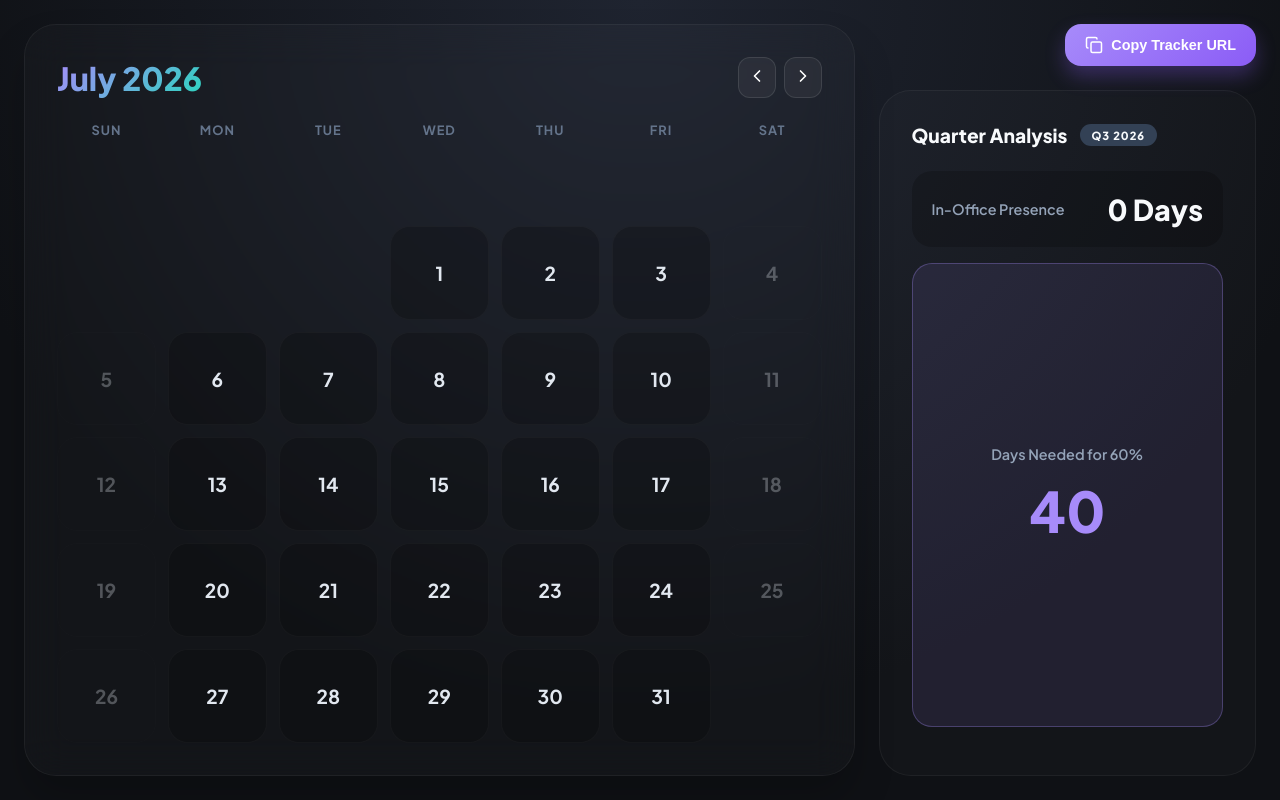
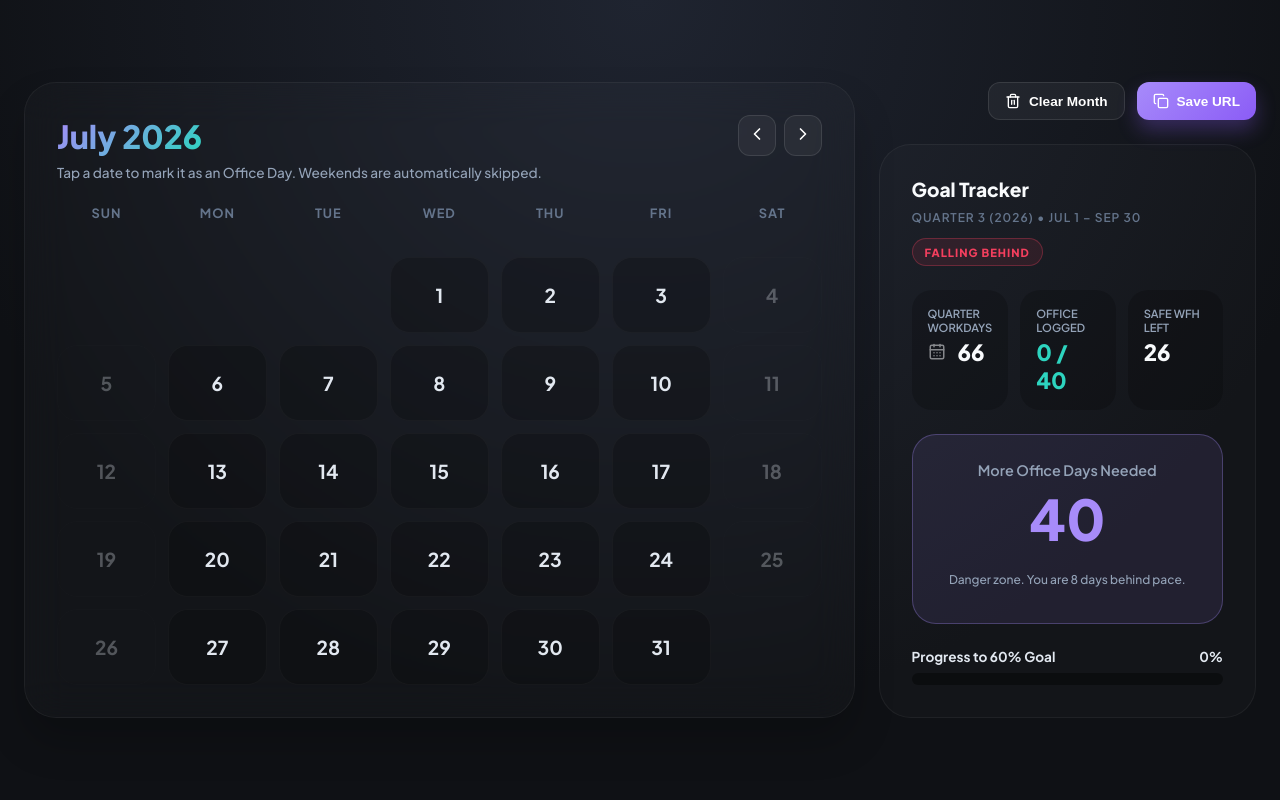
Before and after one commit to Adityakumar09/OfficePulse, a React (Vite) app in the folder client/: page /u/1 in a window 1280 px wide. Built offline with nearby package versions, Linux system fonts and the light colour scheme; no server answers.

Commit message:
fixed the dashboard and whole css

```diff
--- a/client/src/index.css
+++ b/client/src/index.css
@@ -5,5 +5,5 @@
 }
 body {
   background-color: #0f1115;
-  overflow: hidden; /* Hard-stops any accidental scrolling */
+  /* Removed overflow: hidden so we can scroll! */
 }
--- a/client/src/pages/Dashboard.css
+++ b/client/src/pages/Dashboard.css
@@ -1,8 +1,8 @@
 @import url('https://fonts.googleapis.com/css2?family=Plus+Jakarta+Sans:wght@400;500;600;700;800&display=swap');
 
 .dashboard-wrapper {
-  height: 100vh;
-  width: 100vw;
+  min-height: 100vh; /* Changed from fixed height */
+  width: 100%;
   background-color: #0f1115;
   background-image: radial-gradient(circle at 50% 0%, #1f2430 0%, #0f1115 70%);
   color: #e2e8f0;
@@ -11,8 +11,7 @@
   justify-content: center;
   align-items: center;
   padding: 24px;
-  box-sizing: border-box;
-  overflow: hidden; /* Prevents scrolling */
+  overflow-y: auto; /* Unlocks vertical scrolling */
 }
 
 .dashboard-container {
@@ -21,10 +20,8 @@
   gap: 24px;
   width: 100%;
   max-width: 1400px;
-  height: 100%;
-  max-height: 900px;
+  /* Removed max-height so it can stretch if needed */
 }
-
 /* --- Left Side: Calendar --- */
 .calendar-panel {
   background: rgba(255, 255, 255, 0.02);
@@ -41,7 +38,7 @@
   display: flex;
   justify-content: space-between;
   align-items: center;
-  margin-bottom: 24px;
+  margin-bottom: 8px;
 }
 
 .month-title {
@@ -53,208 +50,135 @@
   margin: 0;
 }
 
-.month-nav {
-  display: flex;
-  gap: 8px;
-}
+.instruction-text { font-size: 0.85rem; color: #94a3b8; margin-bottom: 24px; font-weight: 500; }
+.month-nav { display: flex; gap: 8px; }
 
 .nav-btn {
-  background: rgba(255, 255, 255, 0.05);
-  border: 1px solid rgba(255, 255, 255, 0.1);
-  color: white;
-  border-radius: 12px;
-  padding: 8px;
-  cursor: pointer;
-  transition: 0.2s all;
+  background: rgba(255, 255, 255, 0.05); border: 1px solid rgba(255, 255, 255, 0.1);
+  color: white; border-radius: 12px; padding: 8px; cursor: pointer; transition: 0.2s all;
 }
+.nav-btn:hover { background: rgba(255, 255, 255, 0.15); transform: translateY(-2px); }
 
-.nav-btn:hover {
-  background: rgba(255, 255, 255, 0.15);
-  transform: translateY(-2px);
-}
-
-.calendar-grid {
-  display: grid;
-  grid-template-columns: repeat(7, 1fr);
-  gap: 12px;
-  flex-grow: 1;
-}
+.calendar-grid { display: grid; grid-template-columns: repeat(7, 1fr); gap: 12px; flex-grow: 1; }
 
 .weekday-header {
-  text-align: center;
-  font-size: 0.8rem;
-  font-weight: 700;
-  text-transform: uppercase;
-  letter-spacing: 1px;
-  color: #64748b;
-  padding-bottom: 8px;
+  text-align: center; font-size: 0.8rem; font-weight: 700;
+  text-transform: uppercase; letter-spacing: 1px; color: #64748b; padding-bottom: 8px;
 }
 
 .day-cell {
-  background: rgba(0, 0, 0, 0.2);
-  border: 1px solid rgba(255, 255, 255, 0.03);
-  border-radius: 20px;
-  display: flex;
-  flex-direction: column;
-  justify-content: center;
-  align-items: center;
-  cursor: pointer;
-  transition: 0.3s all cubic-bezier(0.4, 0, 0.2, 1);
-  position: relative;
-  overflow: hidden;
+  background: rgba(0, 0, 0, 0.2); border: 1px solid rgba(255, 255, 255, 0.03);
+  border-radius: 20px; display: flex; flex-direction: column; justify-content: center;
+  align-items: center; cursor: pointer; transition: 0.3s all cubic-bezier(0.4, 0, 0.2, 1);
+  position: relative; overflow: hidden; min-height: 60px; /* Helps mobile grid */
+}
+.day-cell:hover:not(.disabled) { border-color: rgba(45, 212, 191, 0.4); transform: scale(0.96); }
+.day-cell.disabled { opacity: 0.3; cursor: not-allowed; background: transparent; }
+.day-cell.logged {
+  background: rgba(45, 212, 191, 0.15); border-color: rgba(45, 212, 191, 0.4);
+  color: #2dd4bf; box-shadow: inset 0 0 20px rgba(45, 212, 191, 0.1);
 }
 
-.day-cell:hover:not(.disabled) {
-  border-color: rgba(45, 212, 191, 0.4);
-  transform: scale(0.96);
+.day-number { font-size: 1.2rem; font-weight: 700; z-index: 2; }
+.logged-dot {
+  width: 6px; height: 6px; background: #2dd4bf; border-radius: 50%;
+  position: absolute; bottom: 12px; box-shadow: 0 0 10px #2dd4bf;
 }
 
-.day-cell.disabled {
-  opacity: 0.3;
-  cursor: not-allowed;
-  background: transparent;
+/* --- Right Side: Stats & Controls --- */
+.stats-panel { display: flex; flex-direction: column; gap: 24px; }
+.top-bar { display: flex; justify-content: flex-end; gap: 12px; position: relative; flex-wrap: wrap; }
+
+.action-btn {
+  background: rgba(255, 255, 255, 0.05); border: 1px solid rgba(255, 255, 255, 0.1);
+  border-radius: 12px; color: white; padding: 10px 16px; font-weight: 600;
+  font-size: 0.85rem; cursor: pointer; display: flex; align-items: center; gap: 8px; transition: 0.2s all;
+}
+.action-btn:hover { background: rgba(255, 255, 255, 0.1); border-color: rgba(255, 255, 255, 0.2); }
+.clear-btn:hover { background: rgba(244, 63, 94, 0.1); border-color: rgba(244, 63, 94, 0.4); color: #f43f5e; }
+.copy-btn { background: linear-gradient(135deg, #a78bfa, #8b5cf6); border: none; box-shadow: 0 10px 20px rgba(139, 92, 246, 0.3); }
+.copy-btn:hover { transform: translateY(-2px); box-shadow: 0 15px 25px rgba(139, 92, 246, 0.4); background: linear-gradient(135deg, #b8a1fa, #9d74f7); }
+
+.popup-toast {
+  position: absolute; top: 50px; right: 0; background: #2dd4bf; color: #042f2e;
+  padding: 12px 16px; border-radius: 12px; font-size: 0.8rem; font-weight: 700;
+  box-shadow: 0 10px 20px rgba(45, 212, 191, 0.2); animation: slideIn 0.3s forwards; pointer-events: none; z-index: 50;
+}
+@keyframes slideIn { from { opacity: 0; transform: translateY(-10px); } to { opacity: 1; transform: translateY(0); } }
+
+/* --- Analysis Card --- */
+.analysis-card {
+  background: rgba(255, 255, 255, 0.02); border: 1px solid rgba(255, 255, 255, 0.05);
+  border-radius: 32px; padding: 32px; flex-grow: 1; display: flex; flex-direction: column; justify-content: space-between;
 }
 
-.day-cell.logged {
-  background: rgba(45, 212, 191, 0.15);
-  border-color: rgba(45, 212, 191, 0.4);
-  color: #2dd4bf;
-  box-shadow: inset 0 0 20px rgba(45, 212, 191, 0.1);
+/* Locked Header Height */
+.analysis-header {
+  display: flex; justify-content: space-between; align-items: center;
+  margin-bottom: 24px; min-height: 45px; flex-wrap: wrap; gap: 12px;
+}
+.analysis-title { font-size: 1.2rem; font-weight: 800; color: #f8fafc; margin: 0 0 4px 0; }
+.date-span { font-size: 0.75rem; color: #64748b; font-weight: 600; text-transform: uppercase; letter-spacing: 1px; }
+
+.status-badge {
+  padding: 6px 12px; border-radius: 20px; font-size: 0.7rem; font-weight: 800;
+  text-transform: uppercase; letter-spacing: 1px; display: flex; align-items: center; gap: 6px; border: 1px solid transparent;
+}
+.status-met { background: rgba(45, 212, 191, 0.1); color: #2dd4bf; border-color: rgba(45, 212, 191, 0.3); }
+.status-track { background: rgba(56, 189, 248, 0.1); color: #38bdf8; border-color: rgba(56, 189, 248, 0.3); }
+.status-warning { background: rgba(250, 204, 21, 0.1); color: #facc15; border-color: rgba(250, 204, 21, 0.3); }
+.status-critical { background: rgba(244, 63, 94, 0.1); color: #f43f5e; border-color: rgba(244, 63, 94, 0.3); }
+
+.metrics-grid { display: grid; grid-template-columns: repeat(3, 1fr); gap: 12px; margin-bottom: 24px; }
+.mini-stat { background: rgba(0, 0, 0, 0.2); border-radius: 20px; padding: 16px; display: flex; flex-direction: column; gap: 4px; }
+.mini-stat-label { font-size: 0.7rem; color: #94a3b8; font-weight: 600; text-transform: uppercase; }
+.mini-stat-value { font-size: 1.4rem; font-weight: 800; color: #f8fafc; display: flex; align-items: center; gap: 6px;}
+.mini-stat-value.accent { color: #2dd4bf; }
+.mini-icon { opacity: 0.5; }
+
+/* LOCKED HIGHLIGHT BOX HEIGHT */
+.stat-box.highlight {
+  background: rgba(167, 139, 250, 0.1); border: 1px solid rgba(167, 139, 250, 0.3);
+  border-radius: 24px; padding: 24px; text-align: center; margin-bottom: 24px;
+  min-height: 190px; /* This stops the box from resizing */
+  display: flex; flex-direction: column; justify-content: center; align-items: center;
+}
+.highlight .stat-label { font-size: 0.9rem; color: #94a3b8; font-weight: 600; }
+.highlight .stat-value { display: block; font-size: 3.5rem; color: #a78bfa; font-weight: 800; margin-top: 4px; }
+
+/* LOCKED EXPLAINER TEXT HEIGHT */
+.badge-explainer {
+  font-size: 0.75rem; color: #94a3b8; font-weight: 500;
+  display: flex; align-items: center; justify-content: center;
+  min-height: 36px; margin-top: 8px; width: 100%;
 }
 
-.day-number {
-  font-size: 1.2rem;
-  font-weight: 700;
-  z-index: 2;
+.progress-container { width: 100%; display: flex; flex-direction: column; gap: 8px; }
+.progress-header { display: flex; justify-content: space-between; font-size: 0.85rem; font-weight: 700; color: #e2e8f0; }
+.progress-track { width: 100%; height: 12px; background: rgba(0, 0, 0, 0.4); border-radius: 10px; overflow: hidden; }
+.progress-fill { height: 100%; border-radius: 10px; transition: width 0.8s cubic-bezier(0.4, 0, 0.2, 1); }
+
+/* ========================================= */
+/* 📱 MOBILE RESPONSIVENESS */
+/* ========================================= */
+@media (max-width: 1024px) {
+  .dashboard-wrapper {
+    height: auto;
+    min-height: 100vh;
+    overflow-y: auto;
+    padding: 16px;
+  }
+  .dashboard-container {
+    grid-template-columns: 1fr;
+    height: auto;
+    max-height: none;
+  }
+  .calendar-panel, .analysis-card { padding: 20px; }
+  .month-title { font-size: 1.5rem; }
+  .calendar-grid { gap: 6px; }
+  .day-cell { border-radius: 12px; min-height: 50px; }
+  .day-number { font-size: 1rem; }
+  .metrics-grid { grid-template-columns: 1fr; }
+  .top-bar { justify-content: center; }
+  .action-btn { flex-grow: 1; justify-content: center; }
 }
-
-.logged-dot {
-  width: 6px;
-  height: 6px;
-  background: #2dd4bf;
-  border-radius: 50%;
-  position: absolute;
-  bottom: 12px;
-  box-shadow: 0 0 10px #2dd4bf;
-}
-
-/* --- Right Side: Stats & Copy --- */
-.stats-panel {
-  display: flex;
-  flex-direction: column;
-  gap: 24px;
-}
-
-.top-bar {
-  display: flex;
-  justify-content: flex-end;
-  position: relative;
-}
-
-.copy-btn {
-  background: linear-gradient(135deg, #a78bfa, #8b5cf6);
-  border: none;
-  border-radius: 16px;
-  color: white;
-  padding: 12px 20px;
-  font-weight: 700;
-  font-size: 0.9rem;
-  cursor: pointer;
-  display: flex;
-  align-items: center;
-  gap: 8px;
-  box-shadow: 0 10px 20px rgba(139, 92, 246, 0.3);
-  transition: 0.2s all;
-}
-
-.copy-btn:hover {
-  transform: translateY(-2px);
-  box-shadow: 0 15px 25px rgba(139, 92, 246, 0.4);
-}
-
-.popup-toast {
-  position: absolute;
-  top: 60px;
-  right: 0;
-  background: #2dd4bf;
-  color: #042f2e;
-  padding: 12px 16px;
-  border-radius: 12px;
-  font-size: 0.8rem;
-  font-weight: 700;
-  box-shadow: 0 10px 20px rgba(45, 212, 191, 0.2);
-  opacity: 0;
-  transform: translateY(-10px);
-  animation: slideIn 0.3s forwards;
-  pointer-events: none;
-}
-
-@keyframes slideIn {
-  to { opacity: 1; transform: translateY(0); }
-}
-
-.analysis-card {
-  background: rgba(255, 255, 255, 0.02);
-  border: 1px solid rgba(255, 255, 255, 0.05);
-  border-radius: 32px;
-  padding: 32px;
-  flex-grow: 1;
-  display: flex;
-  flex-direction: column;
-}
-
-.analysis-title {
-  font-size: 1.2rem;
-  font-weight: 800;
-  color: #f8fafc;
-  margin: 0 0 24px 0;
-  display: flex;
-  align-items: center;
-  gap: 12px;
-}
-
-.analysis-title span {
-  background: #334155;
-  padding: 4px 12px;
-  border-radius: 20px;
-  font-size: 0.7rem;
-  text-transform: uppercase;
-  letter-spacing: 1px;
-}
-
-.stat-box {
-  background: rgba(0, 0, 0, 0.2);
-  border-radius: 20px;
-  padding: 20px;
-  margin-bottom: 16px;
-  display: flex;
-  justify-content: space-between;
-  align-items: center;
-}
-
-.stat-box.highlight {
-  background: rgba(167, 139, 250, 0.1);
-  border: 1px solid rgba(167, 139, 250, 0.3);
-  flex-grow: 1;
-  flex-direction: column;
-  justify-content: center;
-  text-align: center;
-}
-
-.stat-label {
-  font-size: 0.9rem;
-  color: #94a3b8;
-  font-weight: 600;
-}
-
-.stat-value {
-  font-size: 1.8rem;
-  font-weight: 800;
-  color: #f8fafc;
-}
-
-.highlight .stat-value {
-  font-size: 3.5rem;
-  color: #a78bfa;
-  margin-top: 12px;
-}
--- a/client/src/pages/Dashboard.jsx
+++ b/client/src/pages/Dashboard.jsx
@@ -2,8 +2,8 @@ import React, { useState, useEffect } from 'react';
 import { useParams } from 'react-router-dom';
 import axios from 'axios';
 import { format, addMonths, subMonths, startOfMonth, endOfMonth, eachDayOfInterval, isWeekend, getDay } from 'date-fns';
-import { ChevronLeft, ChevronRight, Copy, Check } from 'lucide-react';
-import './Dashboard.css'; // <-- Importing our custom CSS!
+import { ChevronLeft, ChevronRight, Copy, Check, Trash2, CalendarDays } from 'lucide-react';
+import './Dashboard.css';
 
 export default function Dashboard() {
   const { uuid } = useParams();
@@ -11,7 +11,6 @@ export default function Dashboard() {
   const [currentDate, setCurrentDate] = useState(new Date());
   const [showToast, setShowToast] = useState(false);
 
-  // Data Fetching
   const fetchAttendance = async () => {
     try {
       const response = await axios.get(`http://localhost:5000/api/attendance/${uuid}`);
@@ -22,14 +21,11 @@ export default function Dashboard() {
     }
   };
 
-  useEffect(() => {
-    fetchAttendance();
-  }, [uuid]);
+  useEffect(() => { fetchAttendance(); }, [uuid]);
 
   const toggleDay = async (date) => {
     const dateStr = format(date, 'yyyy-MM-dd');
     const isLogged = records.find(r => r.date === dateStr);
-
     try {
       if (isLogged) {
         await axios.delete('http://localhost:5000/api/attendance/remove', { data: { userId: uuid, date: dateStr } });
@@ -42,30 +38,51 @@ export default function Dashboard() {
     }
   };
 
-  // Copy to clipboard logic
+  const clearCurrentMonth = async () => {
+    if (!window.confirm("Are you sure you want to clear all office days for this month?")) return;
+    const currentMonthRecords = records.filter(r => {
+      const recDate = new Date(r.date);
+      return recDate.getMonth() === currentDate.getMonth() && recDate.getFullYear() === currentDate.getFullYear();
+    });
+    try {
+      await Promise.all(currentMonthRecords.map(r =>
+        axios.delete('http://localhost:5000/api/attendance/remove', { data: { userId: uuid, date: r.date } })
+      ));
+      fetchAttendance();
+    } catch (error) {
+      console.error("Failed to clear month:", error);
+    }
+  };
+
   const handleCopy = () => {
     navigator.clipboard.writeText(window.location.href);
     setShowToast(true);
     setTimeout(() => setShowToast(false), 3000);
   };
 
-  // Calendar Math
   const monthStart = startOfMonth(currentDate);
   const monthEnd = endOfMonth(monthStart);
   const daysInMonth = eachDayOfInterval({ start: monthStart, end: monthEnd });
   const startingDayOffset = getDay(monthStart);
 
-  // Quarter Math
+  // --- SMART PACING ENGINE ---
   const getQuarterStats = () => {
-    const now = new Date();
-    const currentYear = now.getFullYear();
-    const currentQuarter = Math.floor(now.getMonth() / 3);
+    const today = new Date();
+    const currentYear = today.getFullYear();
+    const currentQuarter = Math.floor(today.getMonth() / 3);
     const qStart = new Date(currentYear, currentQuarter * 3, 1);
     const qEnd = new Date(currentYear, currentQuarter * 3 + 3, 0);
 
     let totalQuarterWorkdays = 0;
     for (let d = new Date(qStart); d <= qEnd; d.setDate(d.getDate() + 1)) {
       if (!isWeekend(d)) totalQuarterWorkdays++;
+    }
+
+    // Calculate how many working days have passed UP TO TODAY
+    let passedWorkdays = 0;
+    const effectiveToday = today > qEnd ? qEnd : (today < qStart ? qStart : today);
+    for (let d = new Date(qStart); d <= effectiveToday; d.setDate(d.getDate() + 1)) {
+      if (!isWeekend(d)) passedWorkdays++;
     }
 
     const quarterOfficeRecords = records.filter(r => {
@@ -76,12 +93,53 @@ export default function Dashboard() {
     const officeCount = quarterOfficeRecords.length;
     const mandateTarget = Math.ceil(totalQuarterWorkdays * 0.60);
     const remainingNeeded = Math.max(0, mandateTarget - officeCount);
+    const wfhAllowance = totalQuarterWorkdays - mandateTarget;
+    const overallCompletionPercentage = mandateTarget > 0 ? Math.min(Math.round((officeCount / mandateTarget) * 100), 100) : 0;
+
+    // PACING LOGIC
+    const expectedPace = Math.ceil(passedWorkdays * 0.60);
+    const daysBehindPace = expectedPace - officeCount;
+
+    let statusText = "On Right Track";
+    let statusClass = "status-track";
+    let barColor = "linear-gradient(90deg, #38bdf8, #0284c7)";
+    let explainerText = `You are pacing perfectly with the 60% requirement.`;
+
+    if (officeCount >= mandateTarget) {
+      statusText = "Goal Met";
+      statusClass = "status-met";
+      barColor = "linear-gradient(90deg, #2dd4bf, #10b981)";
+      explainerText = "You have met the 60% office requirement!";
+    } else if (daysBehindPace <= -1) {
+      statusText = "Ahead of Pace";
+      statusClass = "status-track";
+      barColor = "linear-gradient(90deg, #a78bfa, #8b5cf6)"; // Special Purple for being ahead
+      explainerText = `Great job! You are ${Math.abs(daysBehindPace)} day(s) ahead of the required pace.`;
+    } else if (daysBehindPace === 1 || daysBehindPace === 2) {
+      statusText = "Needs Attention";
+      statusClass = "status-warning";
+      barColor = "linear-gradient(90deg, #facc15, #fb923c)";
+      explainerText = `Slipping slightly. You are ${daysBehindPace} day(s) behind pace.`;
+    } else if (daysBehindPace > 2) {
+      statusText = "Falling Behind";
+      statusClass = "status-critical";
+      barColor = "linear-gradient(90deg, #f43f5e, #ef4444)";
+      explainerText = `Danger zone. You are ${daysBehindPace} days behind pace.`;
+    }
 
     return {
-      label: `Q${currentQuarter + 1} ${currentYear}`,
+      label: `Quarter ${currentQuarter + 1} (${currentYear})`,
+      dateSpan: `${format(qStart, 'MMM d')} – ${format(qEnd, 'MMM d')}`,
       officeDays: officeCount,
       target: mandateTarget,
-      remaining: remainingNeeded
+      remaining: remainingNeeded,
+      totalWorkdays: totalQuarterWorkdays,
+      wfhAllowance: wfhAllowance,
+      percentage: overallCompletionPercentage,
+      statusText,
+      statusClass,
+      barColor,
+      explainerText
     };
   };
 
@@ -91,43 +149,31 @@ export default function Dashboard() {
     <div className="dashboard-wrapper">
       <div className="dashboard-container">
 
-        {/* LEFT SIDE: The 7-Column Grid Calendar */}
+        {/* LEFT SIDE: Calendar */}
         <div className="calendar-panel">
           <div className="calendar-header">
             <h2 className="month-title">{format(currentDate, 'MMMM yyyy')}</h2>
             <div className="month-nav">
-              <button onClick={() => setCurrentDate(subMonths(currentDate, 1))} className="nav-btn">
-                <ChevronLeft size={20} />
-              </button>
-              <button onClick={() => setCurrentDate(addMonths(currentDate, 1))} className="nav-btn">
-                <ChevronRight size={20} />
-              </button>
+              <button onClick={() => setCurrentDate(subMonths(currentDate, 1))} className="nav-btn"><ChevronLeft size={20} /></button>
+              <button onClick={() => setCurrentDate(addMonths(currentDate, 1))} className="nav-btn"><ChevronRight size={20} /></button>
             </div>
           </div>
 
+          <p className="instruction-text">Tap a date to mark it as an Office Day. Weekends are automatically skipped.</p>
+
           <div className="calendar-grid">
-            {/* Weekday Headers */}
             {['Sun', 'Mon', 'Tue', 'Wed', 'Thu', 'Fri', 'Sat'].map(day => (
               <div key={day} className="weekday-header">{day}</div>
             ))}
-
-            {/* Empty slots for month offset */}
             {Array.from({ length: startingDayOffset }).map((_, i) => (
               <div key={`empty-${i}`}></div>
             ))}
-
-            {/* Actual Days */}
             {daysInMonth.map((day, idx) => {
               const dateStr = format(day, 'yyyy-MM-dd');
               const isLogged = records.find(r => r.date === dateStr);
               const weekend = isWeekend(day);
-
               return (
-                <div
-                  key={idx}
-                  onClick={() => !weekend && toggleDay(day)}
-                  className={`day-cell ${weekend ? 'disabled' : ''} ${isLogged ? 'logged' : ''}`}
-                >
+                <div key={idx} onClick={() => !weekend && toggleDay(day)} className={`day-cell ${weekend ? 'disabled' : ''} ${isLogged ? 'logged' : ''}`}>
                   <span className="day-number">{format(day, 'd')}</span>
                   {isLogged && <div className="logged-dot"></div>}
                 </div>
@@ -136,39 +182,64 @@ export default function Dashboard() {
           </div>
         </div>
 
-        {/* RIGHT SIDE: Stats & Controls */}
+        {/* RIGHT SIDE: Friendly Stats & Controls */}
         <div className="stats-panel">
-
-          {/* Top Bar with URL Copy */}
           <div className="top-bar">
-            <button onClick={handleCopy} className="copy-btn">
-              {showToast ? <Check size={18} /> : <Copy size={18} />}
-              Copy Tracker URL
+            <button onClick={clearCurrentMonth} className="action-btn clear-btn">
+              <Trash2 size={16} /> Clear Month
             </button>
-            {showToast && (
-              <div className="popup-toast">
-                URL Saved! Bookmark this link for next time.
-              </div>
-            )}
+            <button onClick={handleCopy} className="action-btn copy-btn">
+              {showToast ? <Check size={16} /> : <Copy size={16} />} Save URL
+            </button>
+            {showToast && <div className="popup-toast">Link Copied! Bookmark it for later.</div>}
           </div>
 
-          {/* Analysis Cards */}
           <div className="analysis-card">
-            <h3 className="analysis-title">
-              Quarter Analysis <span>{stats.label}</span>
-            </h3>
+            <div>
+              <div className="analysis-header">
+                <div>
+                  <h3 className="analysis-title">Goal Tracker</h3>
+                  <span className="date-span">{stats.label} • {stats.dateSpan}</span>
+                </div>
+                <div className={`status-badge ${stats.statusClass}`}>
+                  {stats.statusText}
+                </div>
+              </div>
 
-            <div className="stat-box">
-              <span className="stat-label">In-Office Presence</span>
-              <span className="stat-value">{stats.officeDays} Days</span>
+              <div className="metrics-grid">
+                <div className="mini-stat">
+                  <span className="mini-stat-label">Quarter Workdays</span>
+                  <span className="mini-stat-value">
+                    <CalendarDays size={18} className="mini-icon" style={{marginRight: '6px'}} /> {stats.totalWorkdays}
+                  </span>
+                </div>
+                <div className="mini-stat">
+                  <span className="mini-stat-label">Office Logged</span>
+                  <span className="mini-stat-value accent">{stats.officeDays} / {stats.target}</span>
+                </div>
+                <div className="mini-stat">
+                  <span className="mini-stat-label">Safe WFH Left</span>
+                  <span className="mini-stat-value">{stats.wfhAllowance}</span>
+                </div>
+              </div>
+
+              <div className="stat-box highlight">
+                <span className="stat-label">More Office Days Needed</span>
+                <span className="stat-value">{stats.remaining === 0 ? "DONE!" : stats.remaining}</span>
+                <span className="badge-explainer">{stats.explainerText}</span>
+              </div>
             </div>
 
-            <div className="stat-box highlight">
-              <span className="stat-label">Days Needed for 60%</span>
-              <span className="stat-value">{stats.remaining}</span>
+            <div className="progress-container">
+              <div className="progress-header">
+                <span>Progress to 60% Goal</span>
+                <span>{stats.percentage}%</span>
+              </div>
+              <div className="progress-track">
+                <div className="progress-fill" style={{ width: `${stats.percentage}%`, background: stats.barColor }}></div>
+              </div>
             </div>
           </div>
-
         </div>
       </div>
     </div>
```
